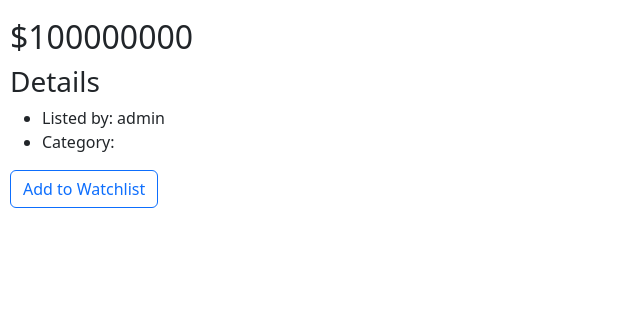
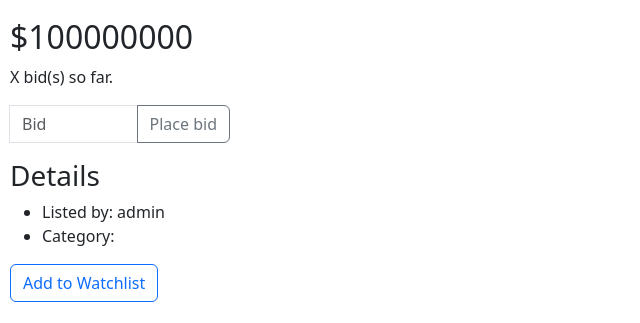
Before and after one commit to 1hubert/cs50w-commerce, a Django app: page /show/4 in a window 1280 px wide. Shown: the part 477-800 px from the top of the page, without its empty margins (0-640 px from the left). Run offline with Django 3.2, Linux system fonts and the light colour scheme; data comes from the database, SQL or seed files in the repository.

Commit message:
feat: add a button and boilerplate view for placing bids

```diff
--- a/auctions/static/auctions/styles.css
+++ b/auctions/static/auctions/styles.css
@@ -1,3 +1,7 @@
 body {
     padding: 10px;
 }
+
+#bid_input {
+    width: 220px;
+  }
--- a/auctions/templates/auctions/listing.html
+++ b/auctions/templates/auctions/listing.html
@@ -22,6 +22,16 @@
 
     <h2>${{ listing.starting_price }}</h2>
 
+    <p>X bid(s) so far.</p>
+
+    <form action="{% url 'place_bid' %}" method="post">
+        <div class="input-group mb-3" id="bid_input">
+            {% csrf_token %}
+            <input type="number" name="bid" class="form-control" placeholder="Bid" autocomplete="off" required>
+            <input class="btn btn-outline-secondary" type="submit" value="Place bid">
+        </div>
+    </form>
+
     <h3>Details</h3>
     <ul>
         <li>Listed by: {{ listing.user }}</li>
--- a/auctions/urls.py
+++ b/auctions/urls.py
@@ -11,4 +11,5 @@ urlpatterns = [
     path("show/<int:listing_id>", views.show_listing, name="show_listing"),
     path("show/watchlist/<int:listing_id>", views.watchlist_add, name="watchlist_add"),
     path("watchlist", views.watchlist, name="watchlist"),
+    path("place_bid", views.place_bid, name="place_bid"),
 ]
--- a/auctions/views.py
+++ b/auctions/views.py
@@ -111,3 +111,15 @@ def watchlist(request):
     return render(request, "auctions/watchlist.html", {
         "listings": AuctionListing.objects.filter(users_watching=request.user)
     })
+
+def place_bid(request):
+    if request.method == 'POST':
+        # check will you get all the needed variables (bid, listing_id, user_id)
+        bid = request.POST['bid']
+        user_id = request.user.id
+        # check for bids for this listing
+        # if no bids, check for starting price
+        # the new bid must be better than that
+        return HttpResponse(f'{bid}$ by {user_id}')
+    else:
+        return HttpResponseRedirect(reverse("index"))
```
